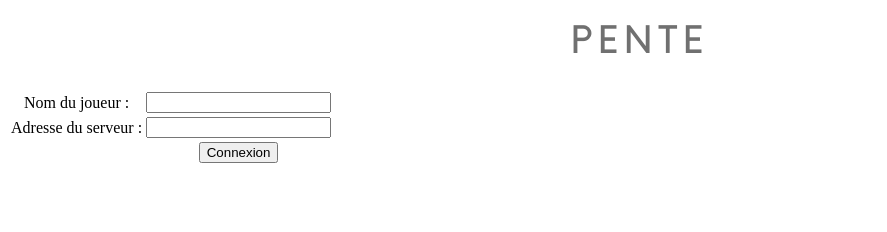
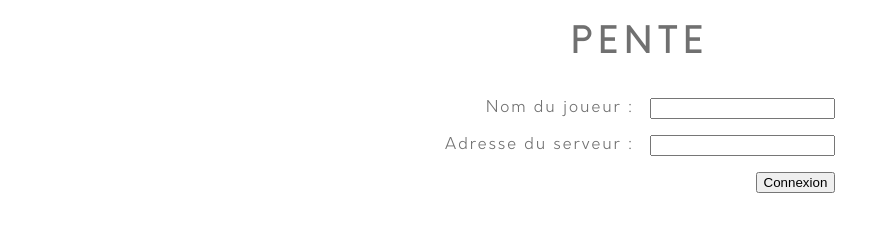
Before and after one commit to Xx-Johnatas-xX/pente, a website: page index.html in a window 1280 px wide. Shown: the whole page, without its empty margins (0-887 px from the left). Drawn offline with Linux system fonts and the light colour scheme.

Commit message:
Style du formulaire de connexion.

```diff
--- a/style.css
+++ b/style.css
@@ -89,6 +89,7 @@ body{
     border-top: solid #CF4647 5px;
     border-left: solid #CF4647 5px;
 }
+
 
 
 /* - Pions de jeu - */
@@ -184,6 +185,7 @@ body{
 }
 
 
+
 /* - Interface texte - */
 
 .mainTitle{
@@ -229,3 +231,19 @@ body{
     font-size: 200%;
     padding: 20px;
 }
+
+
+
+/* - Formulaire de connexion - */
+
+#connectionForm{
+    margin: auto;
+    text-align: right;
+    font-family: Orkney;
+    letter-spacing: 2px;
+    color: #707070;
+}
+
+#connectionForm td{
+    padding: 7px;
+}
```
